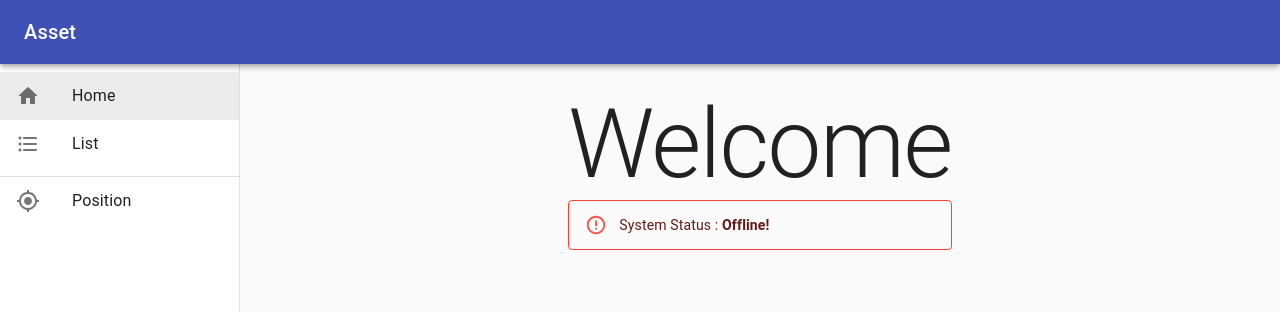
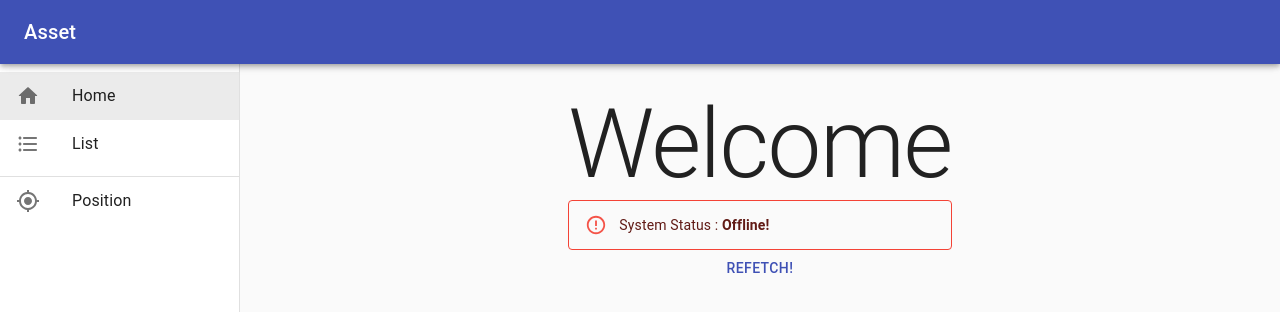
Before and after one commit to Terng/end-client, a React (Create React App) app: page / in a window 1280 px wide. Shown: the top 312 px of the page. Built offline with nearby package versions, Linux system fonts and the light colour scheme; no server answers.

Commit message:
Add Refetch button

```diff
--- a/src/pages/Home.js
+++ b/src/pages/Home.js
@@ -1,7 +1,7 @@
 import React from "react";
 import { getPcs } from "../ExQueries/Queries";
 import { useQuery } from "react-apollo";
-import { Typography, Box, makeStyles } from "@material-ui/core";
+import { Typography, Box, makeStyles, Button, Grid } from "@material-ui/core";
 import { Alert } from "@material-ui/lab";
 
 const useStyles = makeStyles((theme) => ({
@@ -15,7 +15,7 @@ const useStyles = makeStyles((theme) => ({
 
 function Home() {
   const classes = useStyles;
-  const { data, loading, error } = useQuery(getPcs);
+  const { data, loading, error, refetch } = useQuery(getPcs);
   if (loading)
     return (
       <div>
@@ -28,6 +28,16 @@ function Home() {
                   System Status : <strong>Busy!</strong>
                 </div>
               </Alert>
+              <Grid
+                container
+                alignItems="flex-start"
+                justify="center"
+                direction="row"
+              >
+                <Button color="primary" onClick={() => refetch(getPcs)}>
+                  Refetch!
+                </Button>
+              </Grid>
             </div>
           </Box>
         </Box>
@@ -46,6 +56,16 @@ function Home() {
                   System Status : <strong>Offline!</strong>
                 </div>
               </Alert>
+              <Grid
+                container
+                alignItems="flex-start"
+                justify="center"
+                direction="row"
+              >
+                <Button color="primary" onClick={() => refetch(getPcs)}>
+                  Refetch!
+                </Button>
+              </Grid>
             </div>
           </Box>
         </Box>
@@ -63,6 +83,16 @@ function Home() {
                 System Status : <strong>All Good!</strong>
               </div>
             </Alert>
+            <Grid
+              container
+              alignItems="flex-start"
+              justify="center"
+              direction="row"
+            >
+              <Button color="primary" onClick={() => refetch(getPcs)}>
+                Refetch!
+              </Button>
+            </Grid>
           </div>
         </Box>
       </Box>
```
